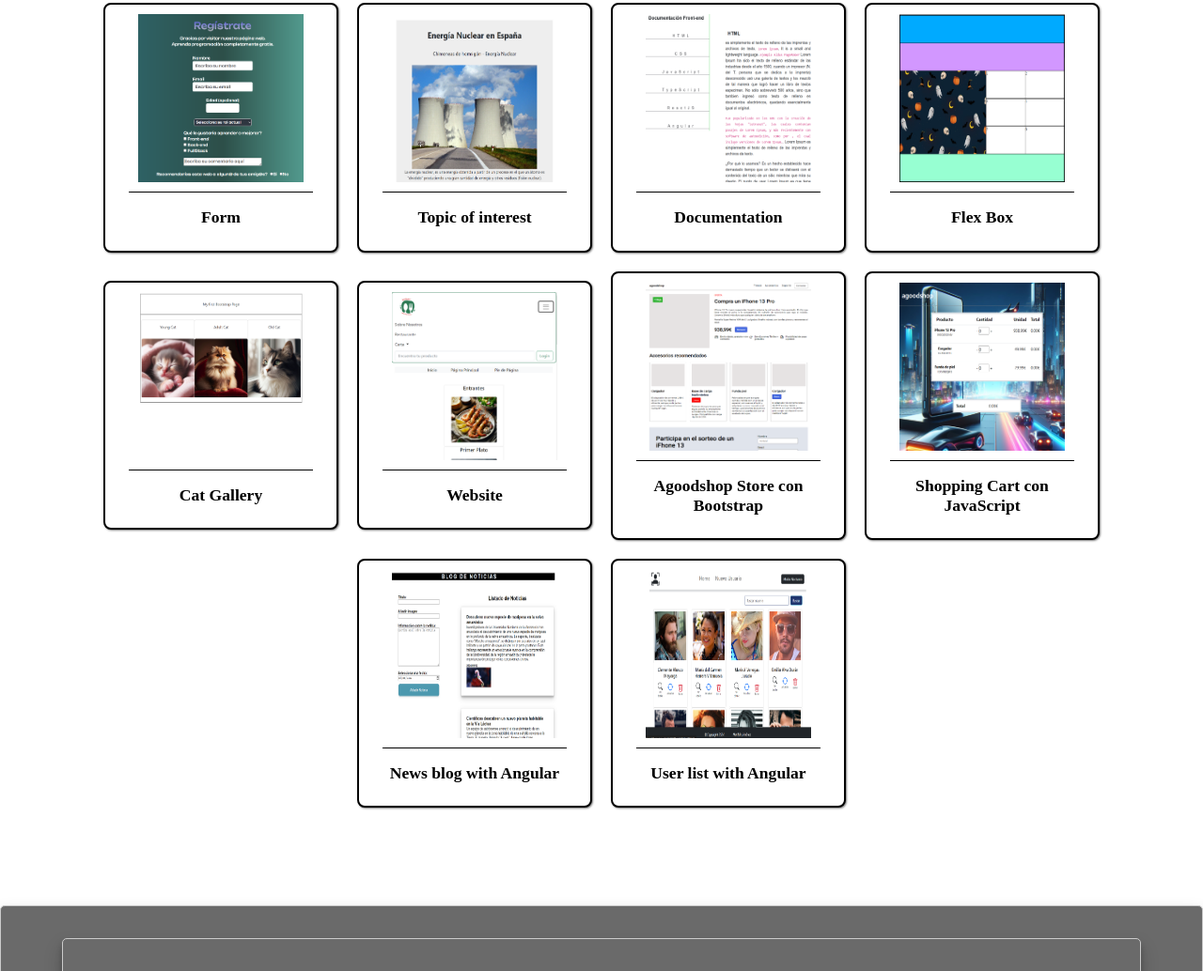
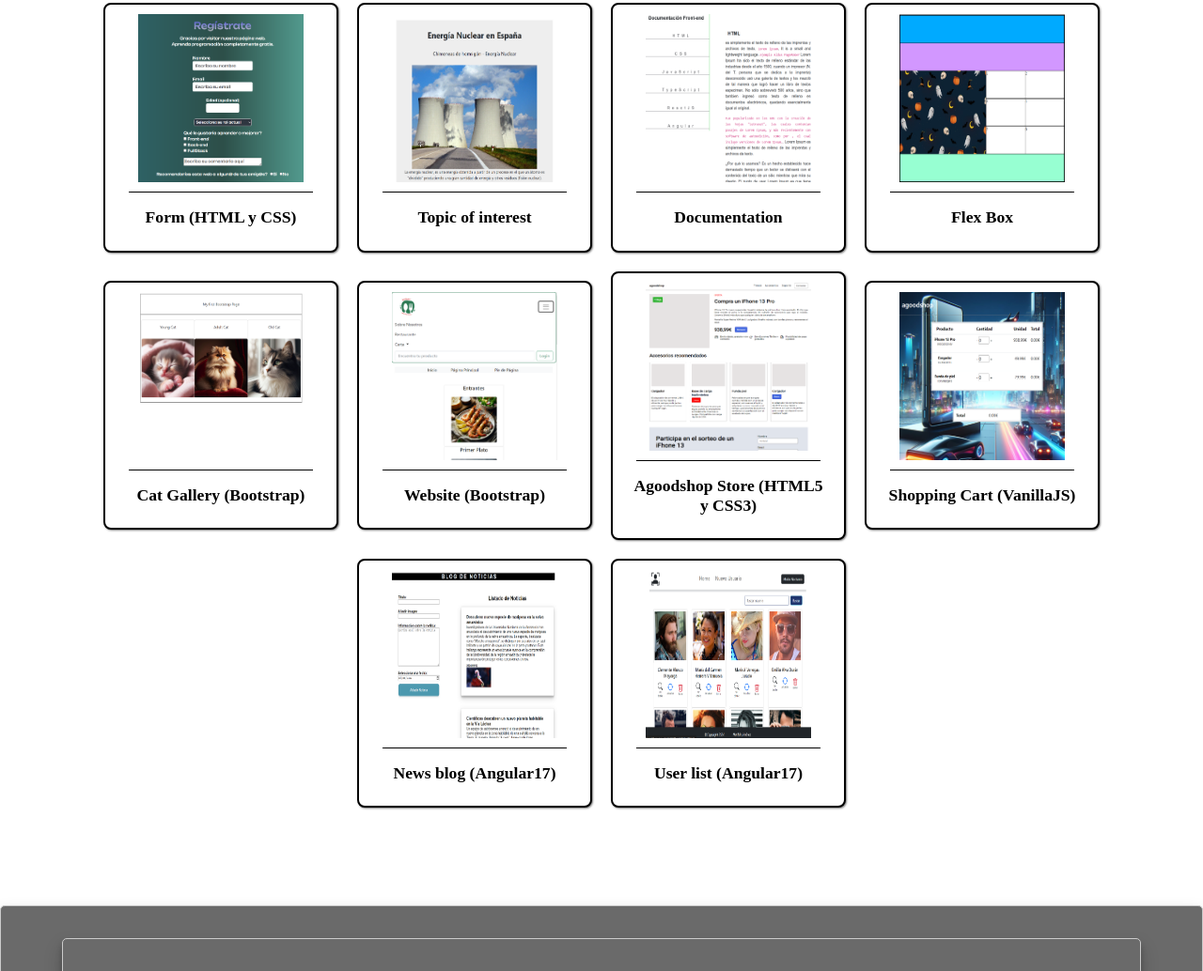
Before and after one commit to matildejb/Portafolio, a plain HTML site: page index.html in a window 1280 px wide. Shown: the part 1626-2660 px from the top of the page at 94% size. Drawn offline with nearby package versions, Linux system fonts and the light colour scheme.

Commit message:
Texto proyectos modificado

```diff
--- a/index.html
+++ b/index.html
@@ -69,7 +69,7 @@
           <a class="project" href="https://matildejb.github.io/Formulario/">
             <img src="IMG/form.png" class="card-img-top" alt="form">
             <div class="card-body">
-              <h5 class="card-title">Form</h5>
+              <h5 class="card-title">Form (HTML y CSS)</h5>
             </div>
           </a>
         </div>
@@ -105,7 +105,7 @@
           <a class="project project-img" href="https://matildejb.github.io/cats-BS5/">
             <img src="IMG/galeria-BS5.png" class="card-img-top" alt="Galeria con BS-5">
             <div class="card-body">
-              <h5 class="card-title">Cat Gallery</h5>
+              <h5 class="card-title">Cat Gallery (Bootstrap)</h5>
             </div>
           </a>
         </div>
@@ -114,7 +114,7 @@
           <a class="project project-img" href="https://matildejb.github.io/pagWeb-BS5/">
             <img src="IMG/pagWeb.png" class="card-img-top" alt="WebSite con BS-5">
             <div class="card-body">
-              <h5 class="card-title">Website</h5>
+              <h5 class="card-title">Website (Bootstrap)</h5>
             </div>
           </a>
         </div>
@@ -123,7 +123,7 @@
           <a class="project project-img" href="https://matildejb.github.io/store-Agoodshop/">
             <img src="IMG/agoodshop.png" class="card-img-top" alt="Website Agoodshop">
             <div class="card-body">
-              <h5 class="card-title">Agoodshop Store con Bootstrap</h5>
+              <h5 class="card-title">Agoodshop Store (HTML5 y CSS3) </h5>
             </div>
           </a>
         </div>
@@ -132,7 +132,7 @@
           <a class="project project-img" href="https://matildejb.github.io/ShoppingCart/">
             <img src="IMG/ShoppingCart.png" class="card-img-top" alt="Shopping Cart">
             <div class="card-body">
-              <h5 class="card-title">Shopping Cart con JavaScript</h5>
+              <h5 class="card-title">Shopping Cart (VanillaJS)</h5>
             </div>
           </a>
         </div>
@@ -141,7 +141,7 @@
           <a class="project project-img" href="https://newsmatilde.netlify.app/">
             <img src="IMG/newsBlog.png" class="card-img-top" alt="news">
             <div class="card-body">
-              <h5 class="card-title">News blog with Angular</h5>
+              <h5 class="card-title">News blog (Angular17)</h5>
             </div>
           </a>
         </div>
@@ -150,7 +150,7 @@
           <a class="project project-img" href="https://usuariosmatilde.netlify.app/">
             <img src="IMG/userList.png" class="card-img-top" alt="Users List">
             <div class="card-body">
-              <h5 class="card-title">User list with Angular</h5>
+              <h5 class="card-title">User list (Angular17)</h5>
             </div>
           </a>
         </div>
```
